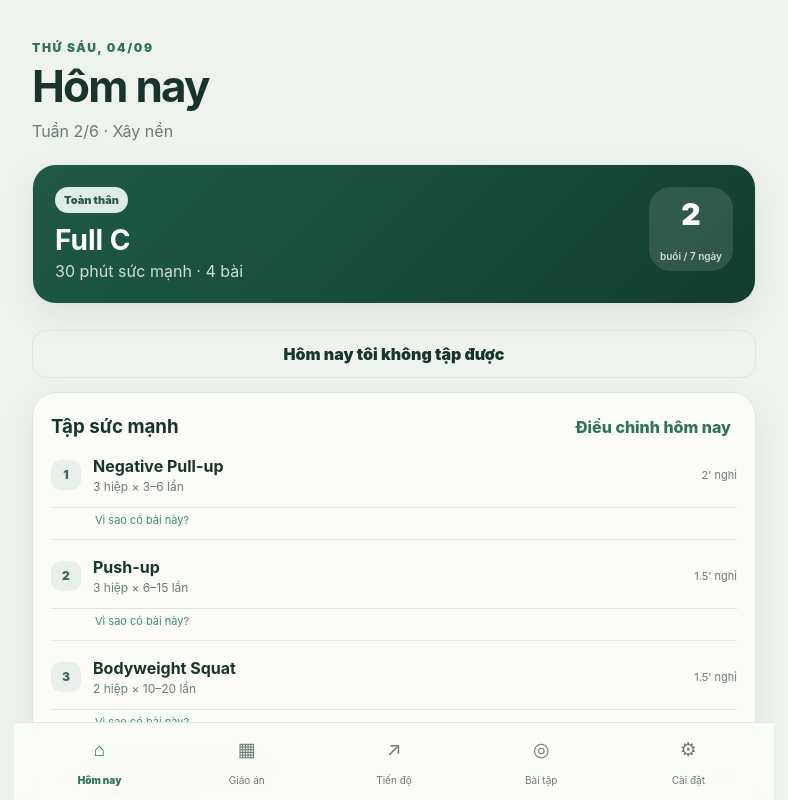
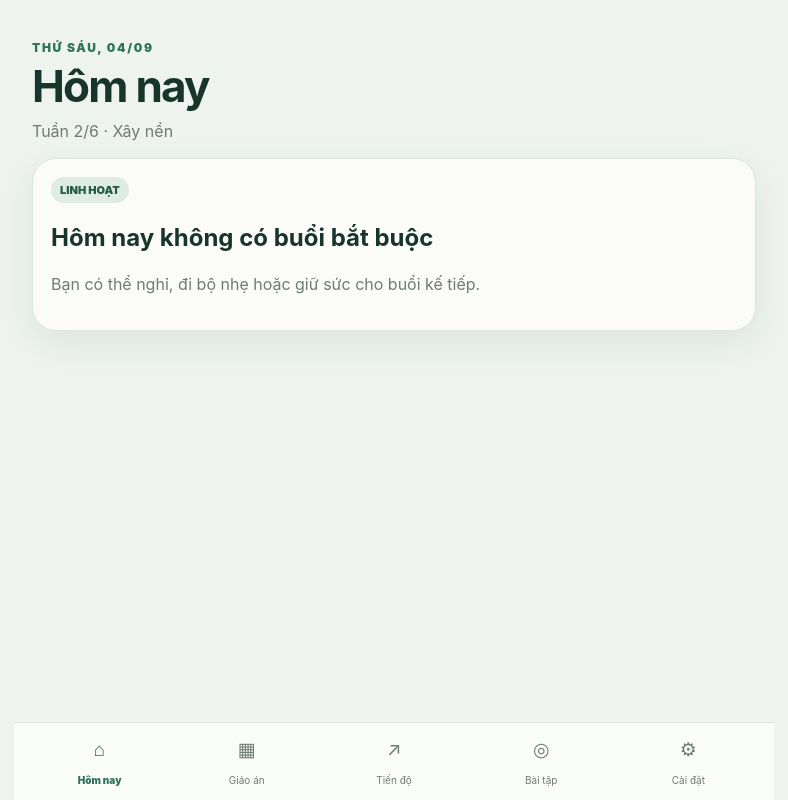
Before and after one commit to LamHoaiLinh/smart-workout-coach, a React (Vite) app: page / in a window 1280 px wide. Both pictures are taken after a click on the button "Dùng thử Demo". Shown: the top 800 px of the page, without its empty margins (246-1034 px from the left). Built offline with nearby package versions, Linux system fonts and the light colour scheme.

Commit message:
Wire flexible week planning into app

```diff
--- a/src/App.tsx
+++ b/src/App.tsx
@@ -8,7 +8,8 @@ import Library from './components/Library'
 import Settings from './components/Settings'
 import Workout from './components/Workout'
 import ActivityTracker from './components/ActivityTracker'
-import { applyReadiness,createSession,finishSession,generateProgram,suggestTodayDay } from './core/trainingEngine'
+import { applyReadiness,createSession,finishSession,generateProgram } from './core/trainingEngine'
+import { buildWeekPlan,currentAvailability,scheduledDayForWeekday } from './core/weekPlanner'
 import { downloadBackup,parseBackup } from './storage/backup'
 import { loadState,makeDemoState,resetState,saveState,SCHEMA_VERSION } from './storage/db'
 import type { ActivitySession,BodyMetric,CardioPlan,ExercisePreference,Readiness,UserProfile,WorkoutSession } from './types'
@@ -23,19 +24,27 @@ export default function App(){
   const createProfile=(profile:UserProfile)=>{const program=generateProgram(profile,[],[]);update({schemaVersion:SCHEMA_VERSION,profile,program,sessions:[],activities:[],metrics:[],demoMode:false});setTab('today')}
   const demo=()=>{const base=makeDemoState();const profile:UserProfile={id:'demo-profile',name:'Demo',trainingType:'calisthenics',goal:'recomp',secondaryGoals:['pullup_10'],uiMode:'simple',experience:'beginner',daysPerWeek:3,trainingDays:[1,3,5],sessionMinutes:30,activityLevel:'medium',equipment:['Pull-up Bar','Dip Bar'],benchmarks:{pushup:15,pullup:4,dip:6,bodyweight_squat:30,plank:45},injuries:[],cardio:{enabled:true,modes:['run','walk'],sessionsPerWeek:2,minutesByMode:{walk:30,run:20,jump_rope:15},avoidLegDays:true},exercisePreferences:{},unit:'kg',theme:'light',createdAt:new Date(Date.now()-40*86400000).toISOString()};update({...base,profile,program:generateProgram(profile,base.sessions,base.activities)})}
   if(!state.profile||!state.program)return <Onboarding onDone={createProfile} onDemo={demo}/>
-  const p=state.profile,program=state.program,suggestion=suggestTodayDay(program,state.sessions),day=suggestion.day
-  const start=(r:Readiness)=>{if(state.activeSession){setWorkoutOpen(true);return}const adjusted=applyReadiness(day,r);update({...state,activeSession:createSession(adjusted,r)});setWorkoutOpen(true)}
+  const p=state.profile,program=state.program,availability=currentAvailability(state.weekAvailability),weekPlan=buildWeekPlan(program,availability,state.sessions,state.activities),todayWeekday=new Date().getDay(),scheduled=scheduledDayForWeekday(program,weekPlan,todayWeekday),day=scheduled?.day,busy=availability.busyDays.includes(todayWeekday)
+  const start=(r:Readiness)=>{if(state.activeSession){setWorkoutOpen(true);return}if(!day){setToast('Hôm nay không có buổi sức mạnh');return}const adjusted=applyReadiness(day,r);update({...state,activeSession:createSession(adjusted,r)});setWorkoutOpen(true)}
   const activeChange=(s:WorkoutSession)=>update({...state,activeSession:s})
   const complete=(overall:number,fatigue:number,pain:boolean,painArea:string)=>{if(!state.activeSession)return;const done=finishSession(state.activeSession,overall,fatigue,pain,painArea),sessions=[...state.sessions,done],nextProgram=generateProgram(p,sessions,state.activities);update({...state,sessions,program:nextProgram,activeSession:undefined});setWorkoutOpen(false);setToast(`Đã lưu buổi tập · ${done.completionPct}%`);setTab('today')}
   const saveActivity=(a:ActivitySession)=>{const activities=[...state.activities,a],nextProgram=generateProgram(p,state.sessions,activities);update({...state,activities,program:nextProgram});setActivityOpen(null);setToast('Đã lưu buổi vận động')}
-  const regenerate=()=>{update({...state,program:generateProgram(p,state.sessions,state.activities)});setToast('Đã tính lại lịch')}
+  const regenerate=()=>{update({...state,program:generateProgram(p,state.sessions,state.activities)});setToast('Đã tính lại giáo án')}
   const addMetric=(m:BodyMetric)=>update({...state,metrics:[...state.metrics,m]})
-  const restore=async(file:File)=>{try{const data=await parseBackup(file);if(!confirm('Khôi phục file sao lưu V4? Dữ liệu hiện tại sẽ bị thay thế.'))return;update(data);setToast('Đã khôi phục dữ liệu')}catch(e){alert(e instanceof Error?e.message:'Không đọc được file')}}
+  const restore=async(file:File)=>{try{const data=await parseBackup(file);if(!confirm('Khôi phục file sao lưu 1.0? Dữ liệu hiện tại sẽ bị thay thế.'))return;update(data);setToast('Đã khôi phục dữ liệu')}catch(e){alert(e instanceof Error?e.message:'Không đọc được file')}}
   const reset=async()=>{if(!confirm('Xoá toàn bộ dữ liệu trên thiết bị này?'))return;setState(await resetState())}
-  const updateProfile=(next:UserProfile,recalc=false)=>{update({...state,profile:next,program:recalc?generateProgram(next,state.sessions,state.activities):state.program});if(recalc)setToast('Đã cập nhật lịch')}
+  const updateProfile=(next:UserProfile,recalc=false)=>{update({...state,profile:next,program:recalc?generateProgram(next,state.sessions,state.activities):state.program});if(recalc)setToast('Đã cập nhật giáo án')}
   const setPreference=(id:string,pref:ExercisePreference)=>{const next={...p,exercisePreferences:{...p.exercisePreferences,[id]:pref}},nextProgram=generateProgram(next,state.sessions,state.activities);update({...state,profile:next,program:nextProgram});setToast(pref==='prefer'?'Đã ưu tiên bài này':pref==='avoid'?'Sẽ hạn chế bài này':'Đã đưa về bình thường')}
+  const toggleBusy=(weekday:number)=>{
+    if(state.activeSession&&weekday===todayWeekday){setToast('Bạn đang có một buổi tập chưa xong');return}
+    const completed=weekPlan.slots.some(s=>s.weekday===weekday&&s.completed)
+    if(completed){setToast('Ngày này đã hoàn thành rồi');return}
+    const isBusy=availability.busyDays.includes(weekday),busyDays=isBusy?availability.busyDays.filter(x=>x!==weekday):[...availability.busyDays,weekday]
+    update({...state,weekAvailability:{weekKey:availability.weekKey,busyDays}})
+    setToast(isBusy?'Đã mở lại ngày này':'Đã xếp lại phần còn lại của tuần')
+  }
   const cls=p.theme==='dark'?'app dark':'app'
   if(state.activeSession&&workoutOpen)return <Workout session={state.activeSession} profile={p} history={state.sessions} onChange={activeChange} onFinish={complete} onCancel={()=>setWorkoutOpen(false)}/>
   if(activityOpen)return <ActivityTracker plan={activityOpen.plan} programDayKey={activityOpen.key} onSave={saveActivity} onClose={()=>setActivityOpen(null)}/>
-  return <div className={cls}><div className="app-frame">{tab==='today'&&<Today profile={p} program={program} day={day} shifted={suggestion.shifted} sessions={state.sessions} activities={state.activities} activeSession={state.activeSession} onStart={start} onResume={()=>setWorkoutOpen(true)} onStartCardio={(plan,key)=>setActivityOpen({plan,key})}/>} {tab==='program'&&<Program program={program} sessions={state.sessions} activities={state.activities} onRegenerate={regenerate}/>} {tab==='progress'&&<Progress profile={p} sessions={state.sessions} activities={state.activities} metrics={state.metrics} onAddMetric={addMetric}/>} {tab==='library'&&<Library profile={p} onPreference={setPreference}/>} {tab==='settings'&&<Settings state={state} onBackup={()=>downloadBackup(state)} onRestore={restore} onReset={reset} onProfile={updateProfile} onRebuild={regenerate} onExitDemo={async()=>setState(await resetState())}/>}<Nav tab={tab} onChange={setTab}/>{toast&&<div className="toast">{toast}</div>}</div></div>
+  return <div className={cls}><div className="app-frame">{tab==='today'&&<Today profile={p} program={program} day={busy?undefined:day} slot={scheduled?.slot} busy={busy} sessions={state.sessions} activities={state.activities} activeSession={state.activeSession} onStart={start} onResume={()=>setWorkoutOpen(true)} onStartCardio={(plan,key)=>setActivityOpen({plan,key})} onBusyToggle={()=>toggleBusy(todayWeekday)}/>} {tab==='program'&&<Program program={program} weekPlan={weekPlan} sessions={state.sessions} activities={state.activities} onRegenerate={regenerate} onToggleBusy={toggleBusy}/>} {tab==='progress'&&<Progress profile={p} sessions={state.sessions} activities={state.activities} metrics={state.metrics} onAddMetric={addMetric}/>} {tab==='library'&&<Library profile={p} onPreference={setPreference}/>} {tab==='settings'&&<Settings state={state} onBackup={()=>downloadBackup(state)} onRestore={restore} onReset={reset} onProfile={updateProfile} onRebuild={regenerate} onExitDemo={async()=>setState(await resetState())}/>}<Nav tab={tab} onChange={setTab}/>{toast&&<div className="toast">{toast}</div>}</div></div>
 }
```
